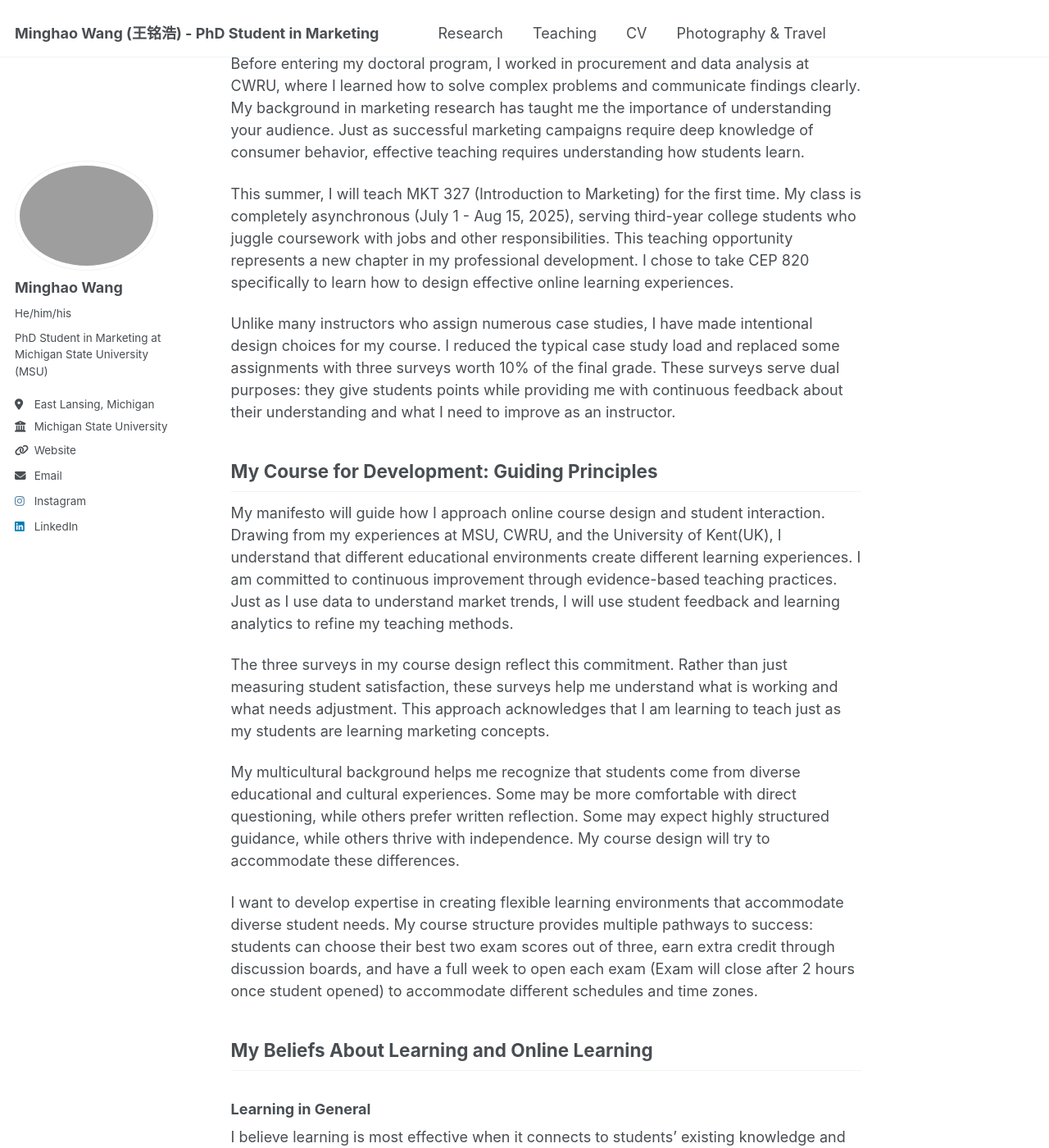
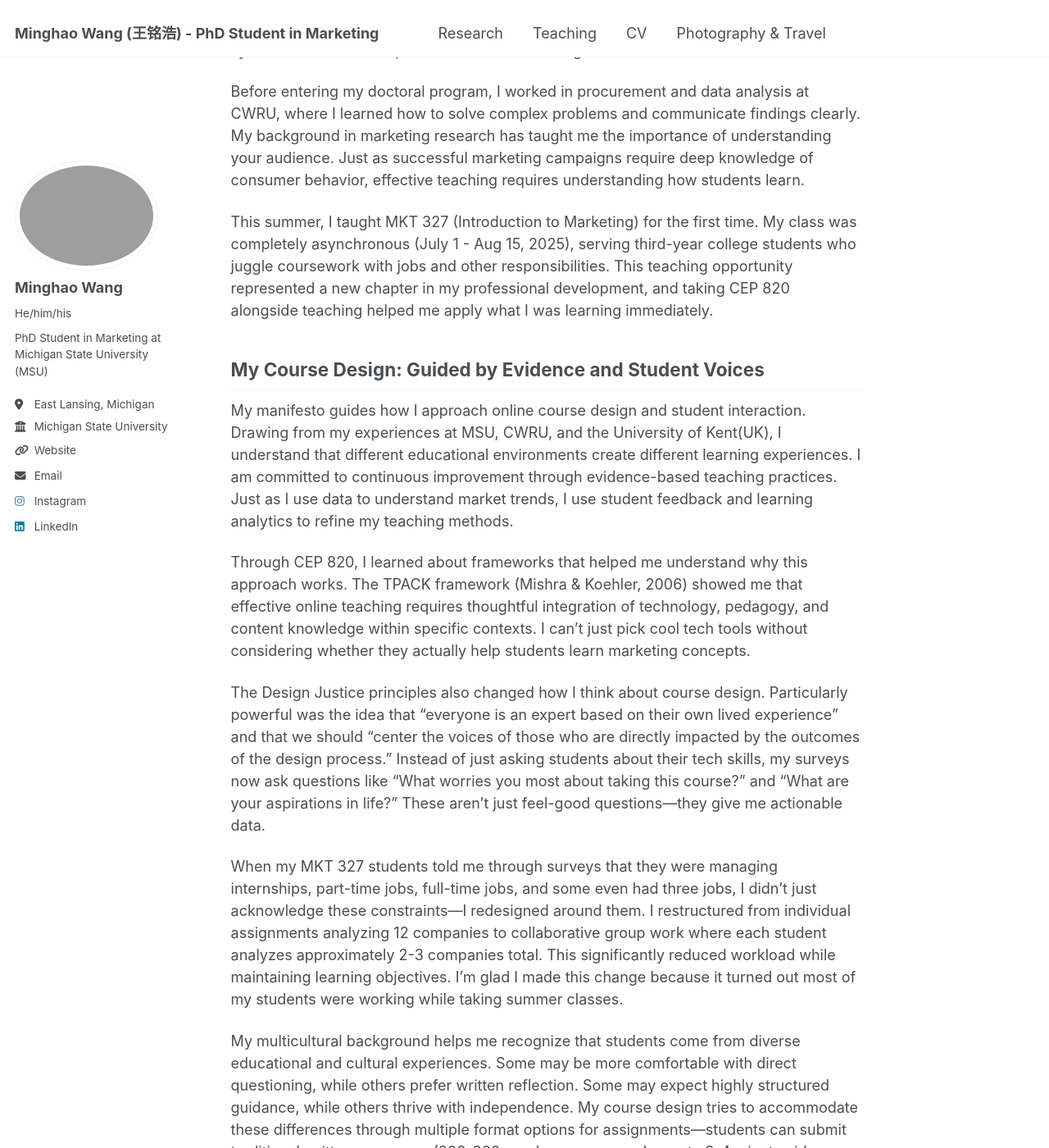
Before and after one commit to minghaowang-research/minghaowang-research.github.io, a Jekyll site: the page built from _teaching/2025-summer-cep-820.md, in a window 1280 px wide and 1400 px high, scrolled down 847 px. Shown: the whole window at 82% size. Built offline with Jekyll 4.4.1, drawn with Linux system fonts in a browser that asks for light colours; some of the changed text lies outside the part shown.

Commit message:
updated manifesto

```diff
--- a/_teaching/2025-summer-cep-820.md
+++ b/_teaching/2025-summer-cep-820.md
@@ -24,19 +24,19 @@ These varied educational experiences have given me multiple angles of understand
 
 Before entering my doctoral program, I worked in procurement and data analysis at CWRU, where I learned how to solve complex problems and communicate findings clearly. My background in marketing research has taught me the importance of understanding your audience. Just as successful marketing campaigns require deep knowledge of consumer behavior, effective teaching requires understanding how students learn.
 
-This summer, I will teach MKT 327 (Introduction to Marketing) for the first time. My class is completely asynchronous (July 1 - Aug 15, 2025), serving third-year college students who juggle coursework with jobs and other responsibilities. This teaching opportunity represents a new chapter in my professional development. I chose to take CEP 820 specifically to learn how to design effective online learning experiences.
+This summer, I taught MKT 327 (Introduction to Marketing) for the first time. My class was completely asynchronous (July 1 - Aug 15, 2025), serving third-year college students who juggle coursework with jobs and other responsibilities. This teaching opportunity represented a new chapter in my professional development, and taking CEP 820 alongside teaching helped me apply what I was learning immediately.
 
-Unlike many instructors who assign numerous case studies, I have made intentional design choices for my course. I reduced the typical case study load and replaced some assignments with three surveys worth 10% of the final grade. These surveys serve dual purposes: they give students points while providing me with continuous feedback about their understanding and what I need to improve as an instructor.
+## My Course Design: Guided by Evidence and Student Voices
 
-## My Course for Development: Guiding Principles
+My manifesto guides how I approach online course design and student interaction. Drawing from my experiences at MSU, CWRU, and the University of Kent(UK), I understand that different educational environments create different learning experiences. I am committed to continuous improvement through evidence-based teaching practices. Just as I use data to understand market trends, I use student feedback and learning analytics to refine my teaching methods.
 
-My manifesto will guide how I approach online course design and student interaction. Drawing from my experiences at MSU, CWRU, and the University of Kent(UK), I understand that different educational environments create different learning experiences. I am committed to continuous improvement through evidence-based teaching practices. Just as I use data to understand market trends, I will use student feedback and learning analytics to refine my teaching methods.
+Through CEP 820, I learned about frameworks that helped me understand why this approach works. The TPACK framework (Mishra & Koehler, 2006) showed me that effective online teaching requires thoughtful integration of technology, pedagogy, and content knowledge within specific contexts. I can't just pick cool tech tools without considering whether they actually help students learn marketing concepts.
 
-The three surveys in my course design reflect this commitment. Rather than just measuring student satisfaction, these surveys help me understand what is working and what needs adjustment. This approach acknowledges that I am learning to teach just as my students are learning marketing concepts.
+The Design Justice principles also changed how I think about course design. Particularly powerful was the idea that "everyone is an expert based on their own lived experience" and that we should "center the voices of those who are directly impacted by the outcomes of the design process." Instead of just asking students about their tech skills, my surveys now ask questions like "What worries you most about taking this course?" and "What are your aspirations in life?" These aren't just feel-good questions—they give me actionable data.
 
-My multicultural background helps me recognize that students come from diverse educational and cultural experiences. Some may be more comfortable with direct questioning, while others prefer written reflection. Some may expect highly structured guidance, while others thrive with independence. My course design will try to accommodate these differences.
+When my MKT 327 students told me through surveys that they were managing internships, part-time jobs, full-time jobs, and some even had three jobs, I didn't just acknowledge these constraints—I redesigned around them. I restructured from individual assignments analyzing 12 companies to collaborative group work where each student analyzes approximately 2-3 companies total. This significantly reduced workload while maintaining learning objectives. I'm glad I made this change because it turned out most of my students were working while taking summer classes.
 
-I want to develop expertise in creating flexible learning environments that accommodate diverse student needs. My course structure provides multiple pathways to success: students can choose their best two exam scores out of three, earn extra credit through discussion boards, and have a full week to open each exam (Exam will close after 2 hours once student opened) to accommodate different schedules and time zones.
+My multicultural background helps me recognize that students come from diverse educational and cultural experiences. Some may be more comfortable with direct questioning, while others prefer written reflection. Some may expect highly structured guidance, while others thrive with independence. My course design tries to accommodate these differences through multiple format options for assignments—students can submit traditional written responses (200-300 words per company), create 3-4 minute video explanations, or design infographics with explanations—and flexible communication structures.
 
 ## My Beliefs About Learning and Online Learning
 
@@ -46,45 +46,44 @@ I believe learning is most effective when it connects to students' existing know
 
 My Chinese background, studying in the US, and also a semester in the UK taught me that different cultures approach learning differently. Some emphasize individual achievement, while others value collaborative knowledge building. Some prioritize theoretical understanding, while others focus on practical application. Effective teaching must recognize and accommodate these differences.
 
-Students need opportunities to practice skills, receive feedback, and improve their work. As my CEP 820 instructor (Dr. Anne Heintz)  mentioned, learning is iterative - we get better through repeated attempts and reflection. This is why I give students a full week for open exams and allow them to drop their lowest exam score.
+Students need opportunities to practice skills, receive feedback, and improve their work. Learning is iterative - we get better through repeated attempts and reflection. This is why I give students a full week for open exams and allow them to drop their lowest exam score.
 
 ### Online Learning Specifically
 
-Online learning has unique strengths that, when leveraged intentionally, can create superior educational experiences. The asynchronous format allows students to engage with material when they are most focused and available. This flexibility particularly benefits working students(Summer Interns) and those with family responsibilities - something I understand from my own experience balancing multiple degrees and work responsibilities.
+Online learning has unique challenges and opportunities. Bayne et al.'s (2020) "The Manifesto for Teaching Online" helped me understand that online education can be more human than many face-to-face experiences when designed thoughtfully. Their assertion that we should embrace the digital rather than see it as a poor substitute for in-person teaching resonated with my experience as an international student who often felt more comfortable participating in online discussions.
 
-However, online learning also presents challenges. Students may feel isolated or struggle with self-regulation. Technical issues can create barriers to access. Cultural differences in communication styles may be magnified online. The absence of physical presence requires more intentional relationship-building efforts from instructors. This is why I offer regular office hours and respond to emails within one to two business day, also offer meet as need appintment option.
+Through CEP 820, I learned about different types of communication that need to happen in online courses: content-related, planning of tasks, and social support (Haythornthwaite, 2008). In MKT 327, I design for all three through reflection prompts that help students process content ("Which company's marketing strategy is most sustainable?"), coordinate with peers ("How did working with your group help you understand these cases differently?"), and connect personally ("How will you use what you've learned in your future career?").
 
-### Core Principles
+## What I've Learned from Teaching and CEP 820
 
-Both online and in-person learning share core principles: clear objectives, engaging content, meaningful assessment, and supportive instructor presence. Good teaching is good teaching, regardless of modality. My experiences at MSU, CWRU, and the University of Kent all reinforced these fundamentals.
+### Mistakes I Made and How to Avoid Them
 
-The key difference lies in implementation. Online learning requires more explicit structure and communication. Instructions must be clearer, expectations more detailed, and feedback more frequent. Students who might struggle to speak up in person can participate more fully in written discussions. Course materials remain accessible for review. Geographic barriers disappear - something especially meaningful to me as an international student.
+**Confusing Activity with Engagement:** Early in my course planning, I thought elaborate online tools would make me a better teacher. CEP 820 taught me that the most powerful online learning experiences often use simple technologies in sophisticated ways. My students needed clear group coordination systems and straightforward collaboration tools, not complex platforms they had to learn on top of learning marketing.
 
-## My Specific Beliefs for Online Teaching
+**Overlooking Context:** Despite my multicultural background, I initially designed like everyone had perfect internet and quiet study spaces. The Design Justice principles made me actually build flexibility into my course structure, not just talk about it. This means multiple assignment formats, flexible deadlines when appropriate, and clear communication about requirements.
 
-**"Online can be the privileged mode. Distance is a positive principle, not a deficit" (Bayne et al., 2020).** I reject the idea that online learning is second-best. When designed well, online courses can offer personalization and flexibility that enhances learning. My asynchronous MKT 327 course allows students to learn at their own pace while maintaining high academic standards.
+**Treating Assessment as Measurement Rather Than Learning:** My quantitative background led me to focus on measurable outcomes without considering the learning process. Now I design assessments that help students learn while they're completing them. My reflection prompts ask students to connect marketing concepts to their professional goals, serving both formative and summative purposes.
 
-**Trust builds better learning than surveillance.** Rather than focusing on preventing cheating, I will design authentic assessments that make cheating irrelevant. Marketing case studies, and reflective assignments create more meaningful learning than traditional exams. As Bayne et al. (2020) warn, "a routine of plagiarism detection structures in distrust."
+### Key Insights
 
-**Cultural awareness enhances online learning.** My Chinese background and international study experience have taught me that students from different cultures may have different comfort levels with participation, different expectations about instructor-student relationships, and different approaches to collaborative work. Online environments can either amplify or reduce these differences, depending on how they are designed.
+I now understand that effective online instruction requires the same systematic approach I bring to my marketing research. I collect data about student needs through surveys, analyze what's working through feedback, and iterate based on evidence. This empirical approach helps me understand which strategies work for which students under what conditions.
 
-**Accessibility must be intentional.** I will design courses that work for students with different devices, internet speeds, and technical skills. This means mobile-friendly content, clear navigation, and multiple ways to engage with material. Giving students a full week to complete exams accommodates different schedules and potential technical issues.
+My goal is to create online learning experiences that draw from student diversity while serving their specific needs. My multicultural perspective reminds me that my students may come from backgrounds very different from my own. Some may be first-generation college students, others may be international students like I was, and still others may be returning to school after time in the workforce. Online learning should accommodate all of these paths.
 
-**Communication creates connection.** Regular announcements, prompt feedback, and virtual office hours help students feel supported.
+## My Commitment Moving Forward
 
-**Flexibility shows respect for adult learners.** My students are junior-level college students with complex lives. They work part-time jobs, summer interns, have family responsibilities, and take multiple courses. My course design acknowledges these realities through flexible deadlines, multiple exam attempts, and extra credit opportunities that reward engagement.
+I commit to using technology to enhance rather than replace human connection in learning. This means designing opportunities for meaningful interaction, creating space for student voice and choice, and never losing sight of the individual learners behind the screens. In practice, this translates to responsive email communication, flexible office hours that accommodate different schedules, and group work structures that build community while respecting individual circumstances.
 
-## Moving Forward
+I will continue to approach teaching with the same rigor I bring to my research, but always remembering that my students are people with complex lives, valuable experiences, and important goals. My job is to create learning experiences that fit into those lives and help students achieve those goals.
 
-This manifesto represents my starting point as an instructor. I expect my beliefs to evolve as I gain experience and learn from my students. Teaching MKT 327 this summer will test these principles in practice. The three surveys I have built into the course will provide continuous feedback about what works and what needs improvement.
-
-My diverse educational background - from MSU to CWRU to the University of Kent - has shown me that there are many effective ways to teach and learn. My goal is to create online learning experiences that draw from this diversity while serving my students' specific needs.
-
-My multicultural perspective reminds me that my students may come from backgrounds very different from my own. Some may be first-generation college students, others may be international students like I was, and still others may be returning to school after time in the workforce. Online learning should accommodate all of these paths.
-
-Through CEP 820, I am learning to see online education as an opportunity to reach students in new and powerful ways. My course design choices reflect this belief - from flexible exam scheduling to continuous feedback collection to extra credit opportunities that reward engagement.
-
-As a first-time instructor with experience as both a domestic and international student, I am committed to learning alongside my students and using that learning to create better educational experiences for everyone.
+As a first-time instructor who has now experienced both taking CEP 820 and teaching my first course simultaneously, I am committed to learning alongside my students and using that learning to create better educational experiences for everyone. The frameworks and principles I've learned will continue to guide my practice, but they will always be applied through the lens of my students' actual needs and contexts.
 
 ## References
+
 Bayne, S., Evans, P., Ewins, R., Knox, J., Lamb, J., Macleod, H., O'Shea, C., Ross, J., Sheail, P., & Sinclair, C. (2020). *The manifesto for teaching online*. MIT Press.
+
+Design Justice Network. (2020). *Design justice principles*. https://designjustice.org/
+
+Haythornthwaite, C. (2008). Learning relations and networks in web-based communities. *International Journal of Web Based Communities*, 4(2), 140-158.
+
+Mishra, P., & Koehler, M. J. (2006). Technological pedagogical content knowledge: A framework for teacher knowledge. *Teachers College Record*, 108(6), 1017-1054.
```
Also changed, not shown: other parts of _teaching/2025-summer-cep-820.md (+1 -1 lines), 1 other file.
